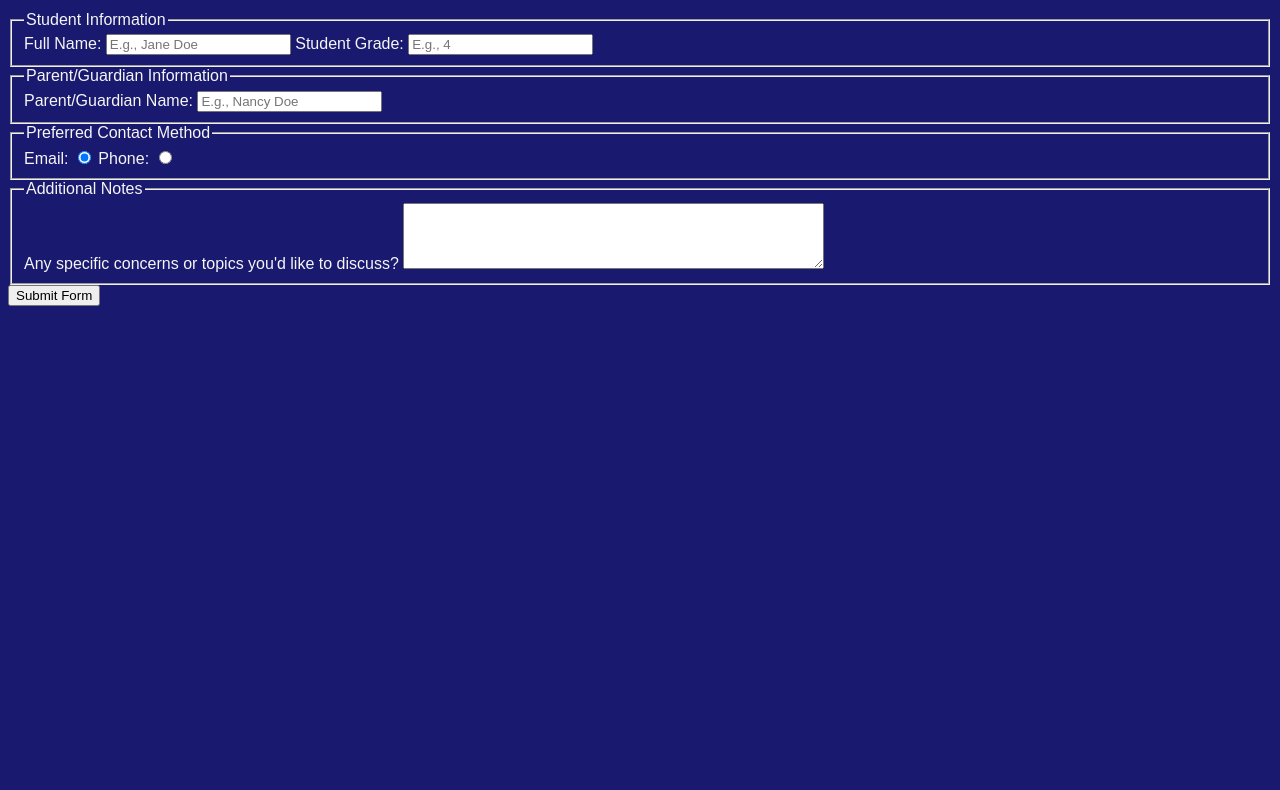
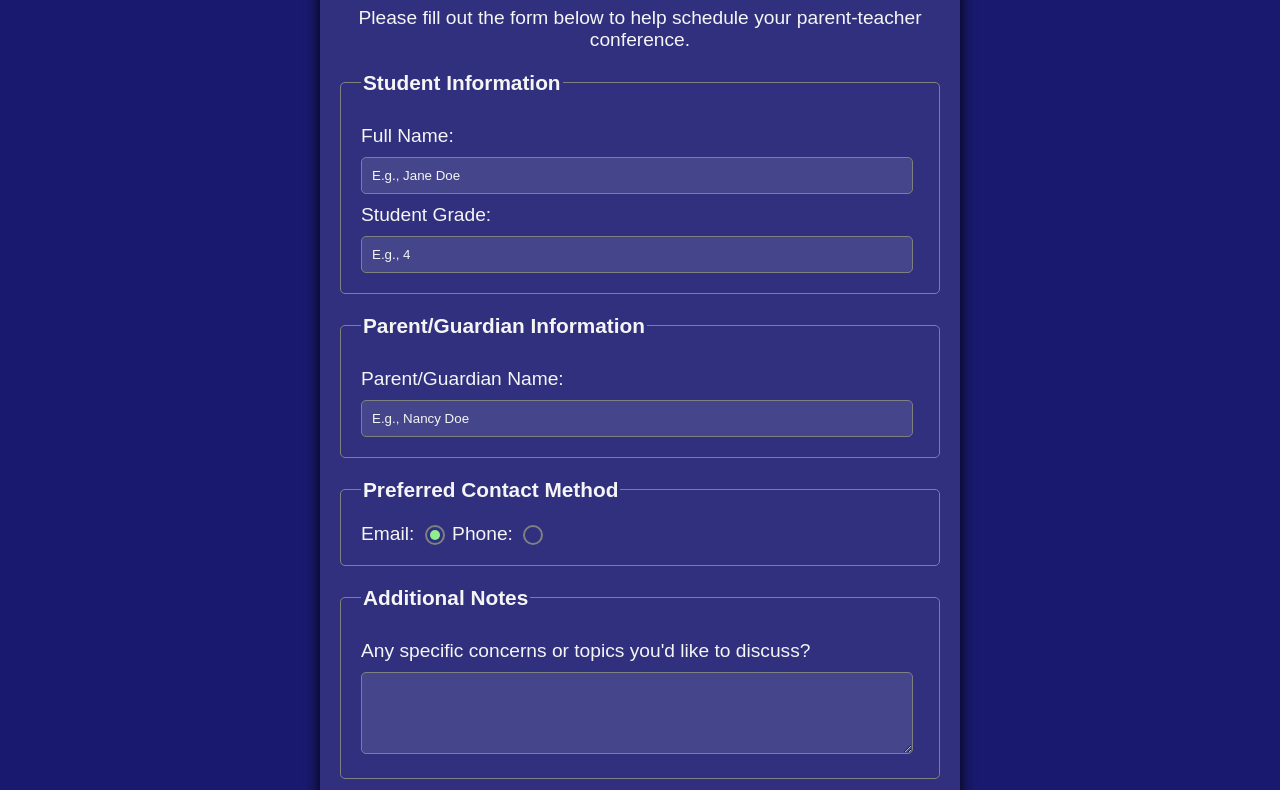
Before and after one commit to Mujtaba0536y/Web, a website: page ptc_form.html in a window 1280 px wide. Shown: the part 103-893 px from the top of the page. Before the commit the page ends 800 px from the top, so only its background shows below. Drawn offline with Linux system fonts and the light colour scheme.

Commit message:
PTC Form: Complete

```diff
--- a/css/ptc_form.css
+++ b/css/ptc_form.css
@@ -3,3 +3,96 @@ body{
     background-color: #191970;
     color: whitesmoke;
 }
+
+.container{
+    background-color: #ffffff1a;
+    width: 80%;
+    max-width: 600px;
+    border-radius: 10px;
+    margin: 20px auto;
+    padding: 10px 20px;
+    box-shadow: 0 5px 15px black;
+}
+
+
+.center{
+  text-align: center;
+}
+
+.description {
+    font-size: 1.2rem;
+}
+
+fieldset{
+    border: 1px solid gray;
+    border-radius: 5px;
+    margin: 20px 0;
+    padding: 20px;
+}
+
+fieldset legend{
+    font-size: 1.3rem;
+    font-weight: 600;
+}
+
+label {
+  font-size: 1.2rem;
+}
+
+label:not(.contact-method){
+    display: block;
+    margin: 10px 0;
+}
+
+input:not(.contact-method-radio-btn), textarea{
+    background-color: #ffffff1a;
+    width: 95%;
+    border: 1px solid gray;
+    border-radius: 5px;
+    padding: 10px;
+}
+
+input, input::placeholder, textarea{
+  color:whitesmoke;
+}
+
+.contact-method-radio-btn{
+    appearance: none;
+    width: 20px;
+    height: 20px;
+    border-radius: 50%;
+    border: 2px solid gray;
+    vertical-align: bottom;
+}
+
+.contact-method-radio-btn::before{
+    display: block;
+    content: " ";
+    width: 10px;
+    height: 10px;
+    border-radius: 50%;
+    transform: translate(3px, 3px)scale(0);
+    transition: all 0.3s ease-in;
+}
+
+.contact-method-radio-btn:checked:before{
+    transform: translate(3px, 3px)scale(1);
+    background-color: lightgreen;
+
+}
+
+.submit-btn{
+    cursor: pointer;
+    background-color: royalblue;
+    color: whitesmoke;
+    border: none;
+    border-radius: 6px;
+    padding: 12px 20px;
+    font-size: 1.1rem;
+    display: block;
+    margin: auto;
+}
+
+.submit-btn:hover{
+    background-color: midnightblue;
+}
--- a/ptc_form.html
+++ b/ptc_form.html
@@ -7,9 +7,9 @@
     <title>Document</title>
 </head>
 <body>
-    <main>
-        <h1>Parent Teacher Conference Form</h1>
-        <p>Please fill out the form below to help schedule your parent-teacher conference.</p>
+    <main class="container">
+        <h1 class="title center">Parent Teacher Conference Form</h1>
+        <p class="description center">Please fill out the form below to help schedule your parent-teacher conference.</p>
 
         <form action="">
             <fieldset>
```
